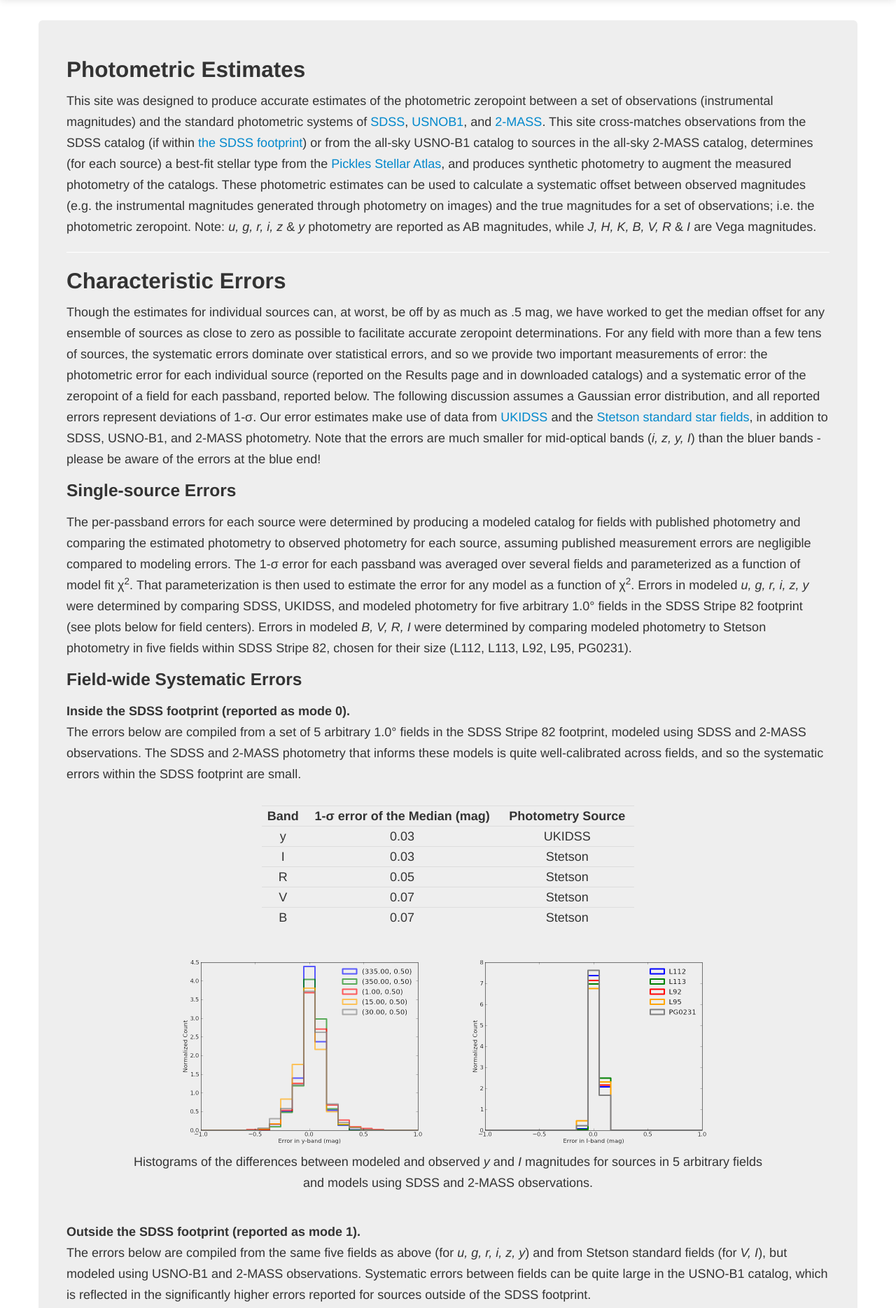
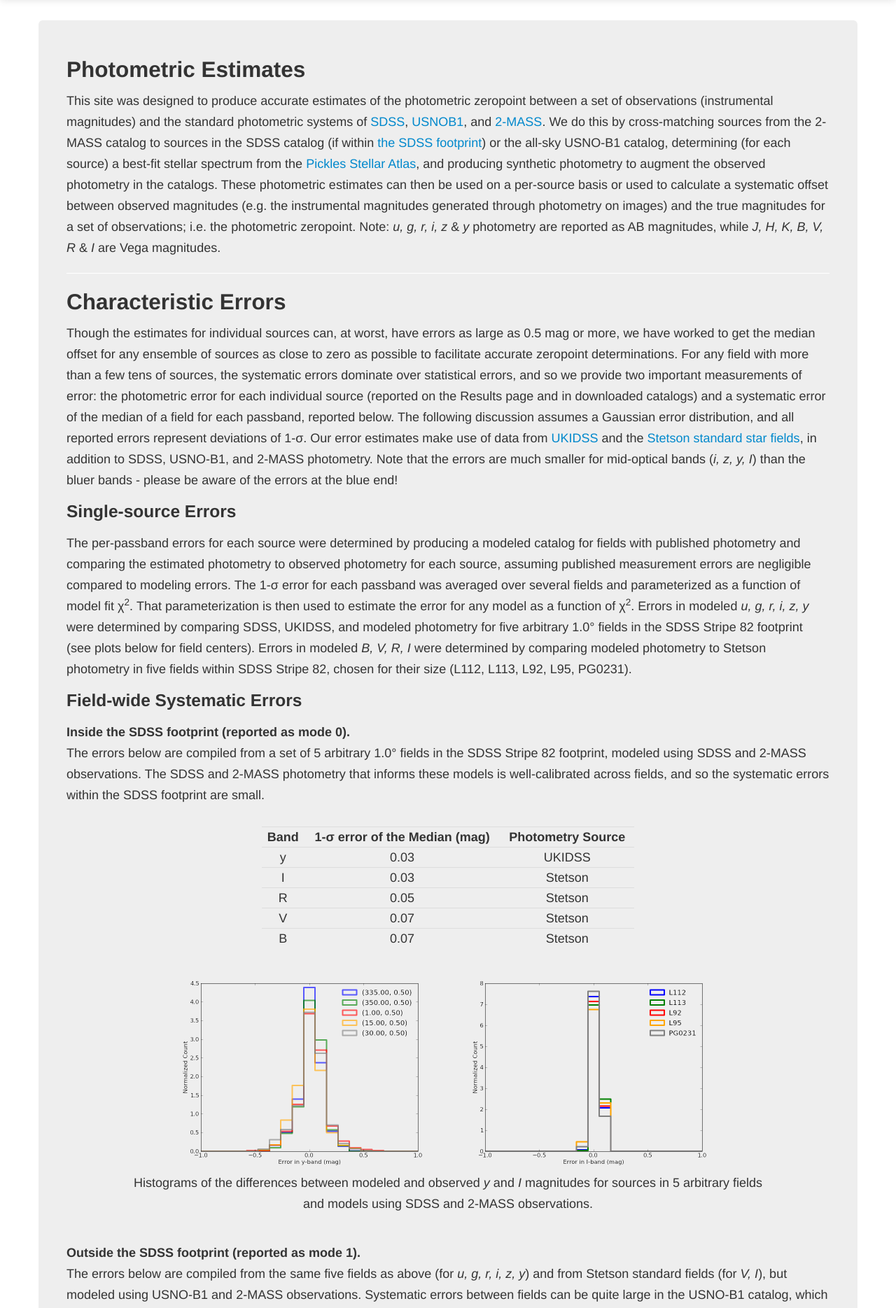
Before and after one commit to ishivvers/photometry_zp_server_web, a Flask app: page /info in a window 1280 px wide. Shown: the part 51-1920 px from the top of the page at 70% size. Run offline with Flask 2, Linux system fonts and the light colour scheme; parts of the project's set-up code (start-up, migrations or seed data) failed here and were passed over; some libraries are stand-ins or nearby versions.

Commit message:
update to wording of info & upload page

```diff
--- a/PhotoZPE/templates/info.html
+++ b/PhotoZPE/templates/info.html
@@ -13,13 +13,12 @@
 		  and the standard photometric systems of <a target="_blank" href="http://www.sdss.org/">SDSS</a>,
 	 	  <a target="_blank" href="http://tdc-www.harvard.edu/catalogs/ub1.html">USNOB1</a>, and
  	      <a target="_blank" href="http://www.ipac.caltech.edu/2mass/overview/about2mass.html">2-MASS</a>.
-		  This site cross-matches observations from the SDSS catalog
+		  We do this by cross-matching sources from the 2-MASS catalog to sources in the SDSS catalog
 		  (if within <a target="_blank" href="http://www.sdss.org/dr7/coverage/">the SDSS footprint</a>)
-		  or from the all-sky USNO-B1 catalog to sources in the all-sky 2-MASS catalog,
-		  determines (for each source) a best-fit stellar type from the
+		  or the all-sky USNO-B1 catalog, determining (for each source) a best-fit stellar spectrum from the
 		  <a target="_blank" href="http://www.stsci.edu/hst/observatory/cdbs/pickles_atlas.html">Pickles Stellar Atlas</a>,
-		  and produces synthetic photometry to augment the measured photometry of the catalogs. These photometric estimates
-		  can be used to calculate a systematic offset between observed magnitudes (e.g. the instrumental
+		  and producing synthetic photometry to augment the observed photometry in the catalogs. These photometric estimates
+		  can then be used on a per-source basis or used to calculate a systematic offset between observed magnitudes (e.g. the instrumental
 		  magnitudes generated through photometry on images) and the true magnitudes for a set of observations;
 		  i.e. the photometric zeropoint.  Note: <i>u, g, r, i, z</i> &amp; <i>y</i> photometry are reported as AB magnitudes,
 		  while <i>J, H, K, B, V, R</i> &amp; <i>I</i> are Vega magnitudes.
@@ -27,13 +26,13 @@
 
 	  <hr>
 	  <h2>Characteristic Errors</h2>
-	   <p>Though the estimates for individual sources can, at worst, be off by as much
-		  as .5 mag, we have worked to get the median offset for any ensemble of
+	   <p>Though the estimates for individual sources can, at worst, have errors as large
+		  as 0.5 mag or more, we have worked to get the median offset for any ensemble of
 		  sources as close to zero as possible to facilitate accurate zeropoint determinations.
 		  For any field with more than a few tens of sources, the systematic errors dominate
 		  over statistical errors, and so we provide two important measurements of error: the photometric
 		  error for each individual source (reported on the Results page and in downloaded catalogs)
-		  and a systematic error of the zeropoint of a field for each passband, reported below.
+		  and a systematic error of the median of a field for each passband, reported below.
 		  The following discussion assumes a Gaussian error distribution, and all reported errors
 		  represent deviations of 1-&sigma;.  Our error estimates make use of data from
   		  <a target="_blank" href="http://www.ukidss.org/">UKIDSS</a> and the
@@ -62,7 +61,7 @@
 		  <strong>Inside the SDSS footprint (reported as mode 0).</strong><br>
 		  The errors below are compiled
 		  from a set of 5 arbitrary 1.0&deg; fields in the SDSS Stripe 82 footprint, modeled using SDSS and 2-MASS
-		  observations. The SDSS and 2-MASS photometry that informs these models is quite well-calibrated
+		  observations. The SDSS and 2-MASS photometry that informs these models is well-calibrated
 		  across fields, and so the systematic errors within the SDSS footprint are small.
 
 		<div class="row-fluid">
@@ -172,7 +171,7 @@
 				<li><b>mode:</b> 1</li>
 				<li><b>ra:</b> RA in decimal degrees</li>
 				<li><b>dec:</b> DEC in decimal degrees</li>
-				<li><b>size:</b> Field Size in arcseconds (max: 7200" or 2&deg;)</li>
+				<li><b>size:</b> Field size in arcseconds (max: 3600")</li>
 			  </ul>
 		  <strong>Optional:</strong>
 		  <ul>
@@ -190,7 +189,7 @@
 			  <strong>Required:</strong>
 			  <ul>
 				<li><b>mode:</b> 2</li>
-				<li><b>posted file</b></li>
+				<li><b>posted star list</b> (total size &lt; 3600")</li>
 			  </ul>
 			  <strong>Optional:</strong>
 			  <ul>
@@ -209,7 +208,7 @@
 			  <ul>
 				<li><b>mode:</b> 3</li>
 				<li><b>band:</b> Passband of observations</li>
-				<li><b>posted file</b></li>
+				<li><b>posted star list</b> (total size &lt; 3600")</li>
 			  </ul>
 			  <strong>Optional:</strong>
 			  <ul>
--- a/PhotoZPE/templates/upload.html
+++ b/PhotoZPE/templates/upload.html
@@ -8,8 +8,7 @@
 	<div class="span12">
       <div class="hero-unit">
 		<h3>Welcome to PhotoZPE, the All-Sky Photometric Zeropoint Estimation Engine.</h3>
-		<p> This site uses a set of catalogs along with synthetic photometry
-			of standard spectra fit to the catalog photometry (for missing bands)
+		<p> This site uses a all-sky catalogs along with synthetic photometry
 			to produce photometric observations or estimates of sources across the entire sky
 			in <i>u, g, r, i, z, y, B, V, R, I, J, H</i> &amp; <i>K</i> passbands. The main
 			goal of this site is to provide a robust and simple way to estimate photometric
```
